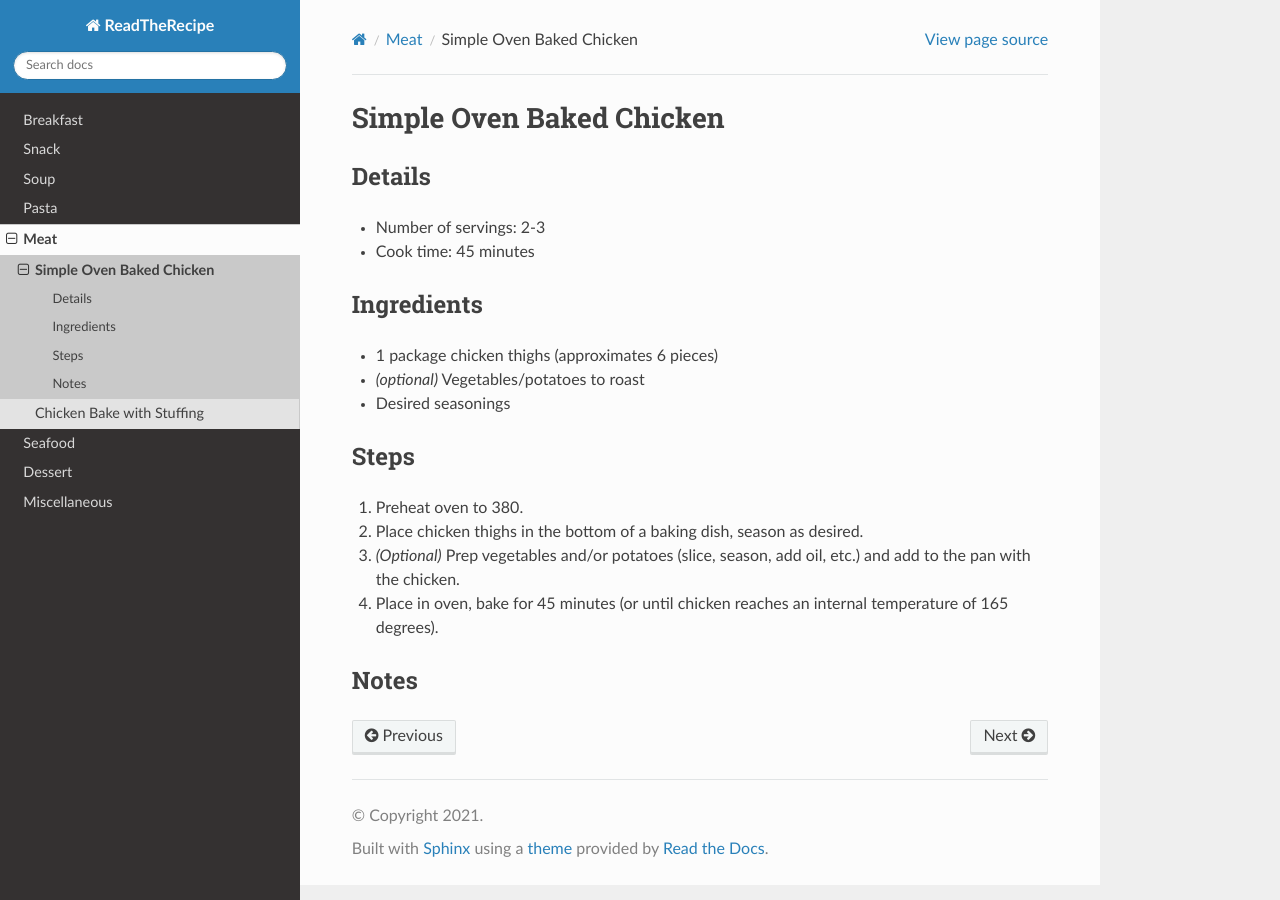
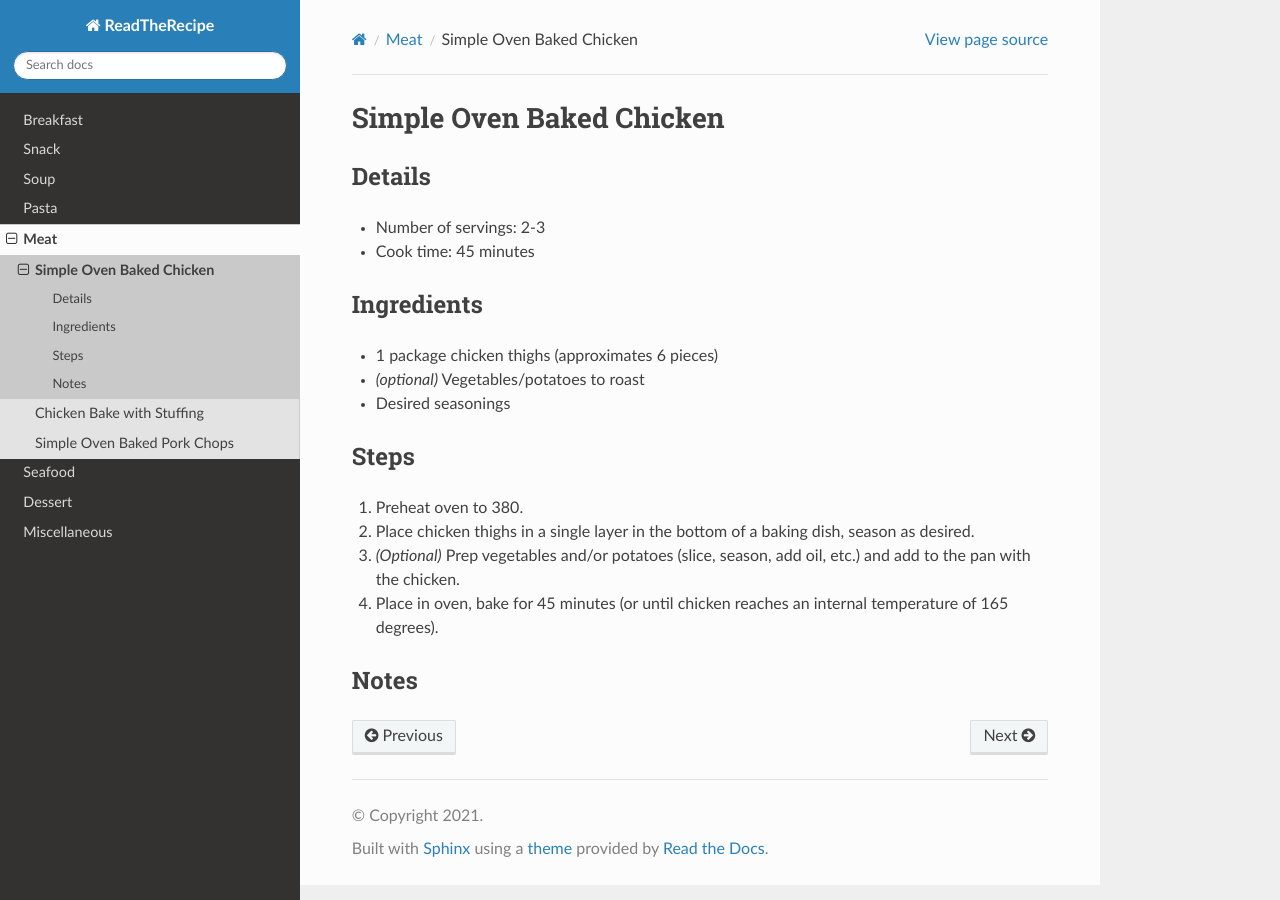
Before and after one commit to bernardopacini/ReadTheRecipe, a Sphinx documentation site: the page built from source/meat/bakedChicken.rst, in a window 1280 px wide. Built offline with Sphinx 7.4.7 and the Read the Docs theme 2.0.0, drawn with Linux system fonts in a browser that asks for light colours.

Commit message:
add pork chop, fix wording in chicken

```diff
--- a/source/meat/bakedChicken.rst
+++ b/source/meat/bakedChicken.rst
@@ -18,7 +18,7 @@ Steps
 -----
 
 #. Preheat oven to 380.
-#. Place chicken thighs in the bottom of a baking dish, season as desired.
+#. Place chicken thighs in a single layer in the bottom of a baking dish, season as desired.
 #. *(Optional)* Prep vegetables and/or potatoes (slice, season, add oil, etc.) and add to the pan with the chicken.
 #. Place in oven, bake for 45 minutes (or until chicken reaches an internal temperature of 165 degrees).
 
--- a/source/meat/index.rst
+++ b/source/meat/index.rst
@@ -6,3 +6,4 @@ Meat
 
    bakedChicken
    stuffingChickenBake
+   bakedPorkChop
```
Also changed, not shown: source/meat/bakedPorkChop.rst (added, +27 -0 lines).
